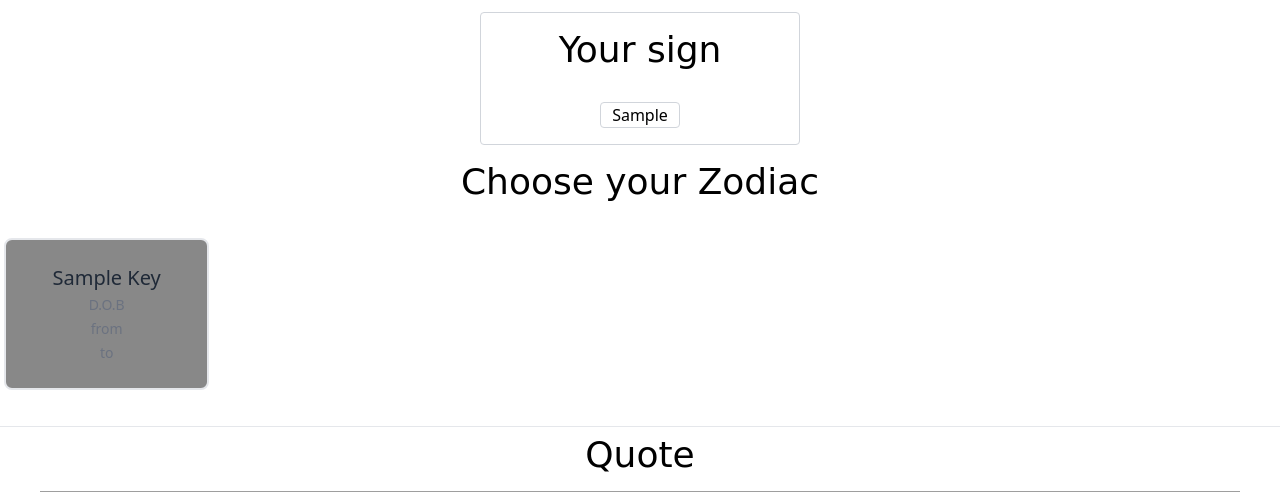
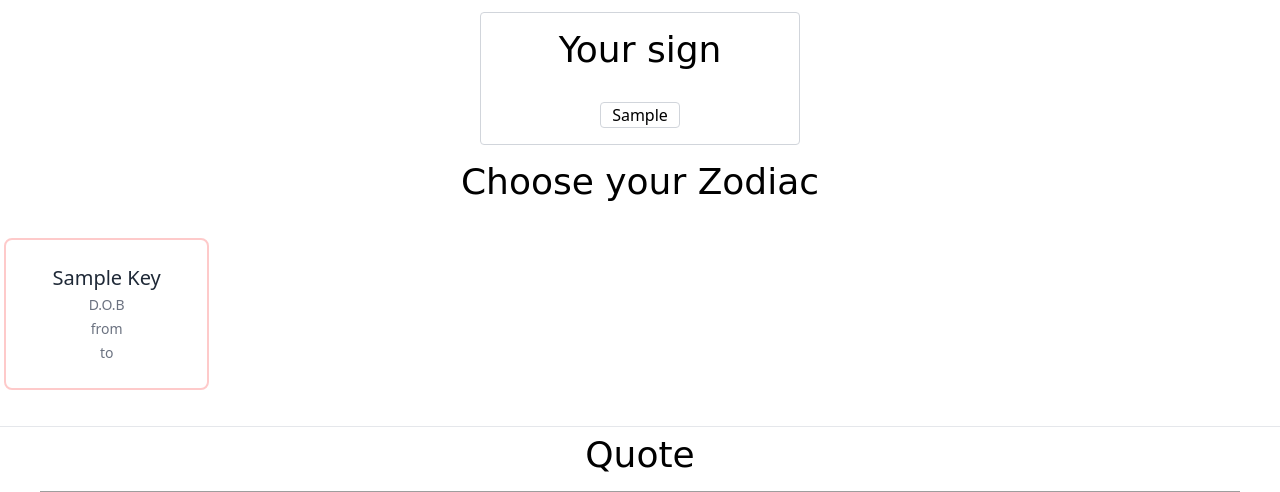
Before and after one commit to abhishekpythons/horoabhi, a Django app: template templates/index.html in a window 1280 px wide. Shown: the part 293-785 px from the top of the page. Run offline with Django 3.2, Linux system fonts and the light colour scheme; the template is opened without the code that fills it: most values are stand-ins (such as "Sample title", 1, 10 or a date in 2020); some web fonts are replaced; grey boxes are pictures that could not be loaded.

Commit message:
colors changed

```diff
--- a/horoscope/views.py
+++ b/horoscope/views.py
@@ -9,7 +9,7 @@ dates=['21 Mar-19 Apr', '20 Apr-20 May', '21 May-20 Jun',
     '21 Jun- 22 Jul', '23 Jul-22 Aug', '23 Aug-22 Sep',
     '23 Sep-22 Oct', '23 Oct-21 Nov', '22 Nov-21 Dec',
     '22 Dec-19 Jan', '20 Jan-18 Feb', '19 Feb-20 Mar']
-color = ['lightblue', 'lightcoral', 'cyan', 'lightgreen', 'lightpink', 'lightsalmon', 'lightseagreen', 'rgb(226, 81, 231)', '#8bbe1b', 'lightsteelblue', '#40e0d0','aquamarine']
+color = ['lightblue', 'lightcoral', 'cyan', 'lightgreen', 'lightpink', 'aquamarine', 'lightseagreen', 'rgb(226, 81, 231)', '#8bbe1b', 'lightsteelblue', '#41e0d1','#ffc6b3']
 images=['nature', 'underwater', 'coral','galaxy', 'star', 'colors', 'butterfly', 'asthetic', 'lifestyle']
 # Create your views here.
 def home(request):
--- a/templates/index.html
+++ b/templates/index.html
@@ -91,6 +91,13 @@
   img{
       background: url('{% static "signature.jpeg" %}');
   }
+  {% autoescape off %}
+  {% for key,value in sign_dates.items %}
+  #{{key}}{
+    background-color:{{value.color}};
+  }
+  {% endfor %}
+  {% endautoescape %}
 </style>
 <main>
     <section id='find'>
@@ -135,7 +142,7 @@
                     {% for key,value in sign_dates.items %}
                     <div class="p-1 md:w-1/6 sm:w-1/3 w-1/3">
                         <a href="/horoscope/{{key}}/today">
-                        <div class="border-2 border-gray-200 py-6 rounded-lg" style='background-color:{{value.color}}'>
+                        <div class="border-2 border-red-200 py-6 rounded-lg" id="{{key}}">
                             <span class='text-gray-800 text-xl' style='text-transform: capitalize'>{{key}}</span>
                             <br>
                             <span class='text-gray-500 text-sm'>D.O.B<br>from {{value.date.from}}<br>to {{value.date.to}}</span>
@@ -189,7 +196,7 @@
             <div class="row">
                 {% for img in images %}
                 <div class="column">
-                <img class="demo cursor" src="https://source.unsplash.com/1600x900/?{{img}}" style="width:100%" onclick="currentSlide(1)" alt=" ">
+                <img class="demo cursor" src="https://source.unsplash.com/1600x900/?{{img}}" style="width:100%" onclick="currentSlide({{forloop.counter}})" alt=" ">
                 </div>
                 {% endfor %}
             </div>
```
